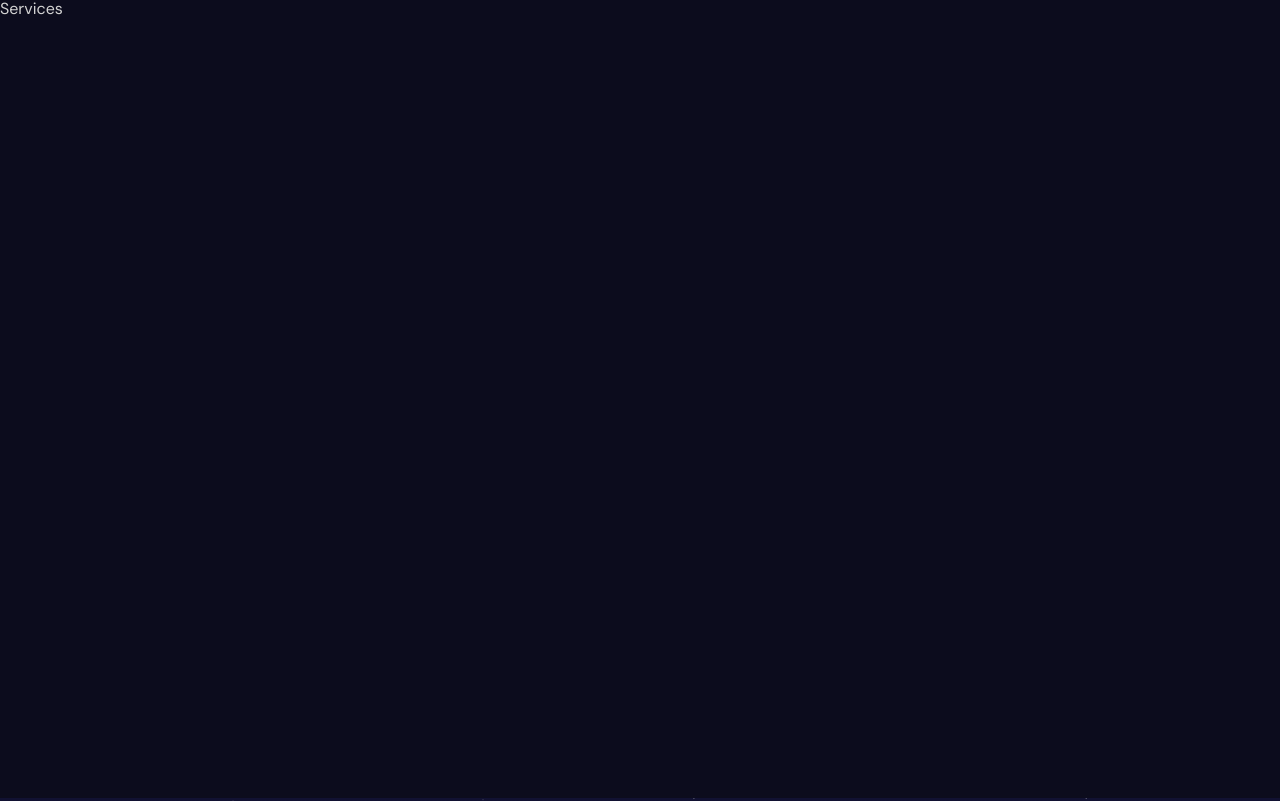
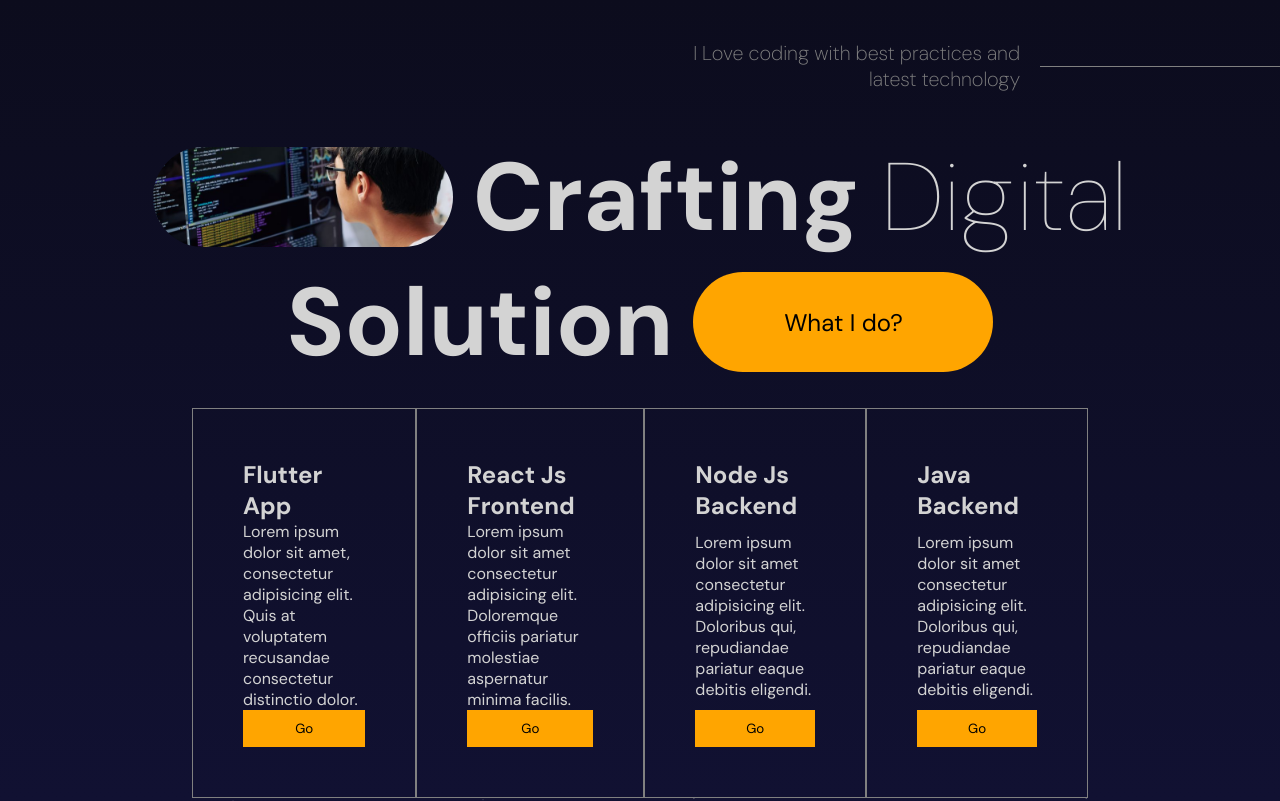
Before and after one commit to RohitBajracharya/Portfolio, a React (Vite) app: page / in a window 1280 px wide. Shown: the part 1602-2403 px from the top of the page. Built offline with nearby package versions, Linux system fonts and the light colour scheme.

Commit message:
added services section

```diff
--- a/src/App.jsx
+++ b/src/App.jsx
@@ -3,6 +3,7 @@
 import Hero from "./components/hero/Hero";
 import Navbar from "./components/navbar/Navbar";
 import Parallax from "./components/parallax/Parallax";
+import Services from "./components/services/Services";
 
 const App = () => {
   return (
@@ -14,7 +15,9 @@
       <section id="Services">
         <Parallax type="services" />
       </section>
-      <section>Services</section>
+      <section>
+        <Services />
+      </section>
       <section id="Portfolio">
         <Parallax type="portfolio" />
       </section>
--- /dev/null
+++ b/src/components/services/Services.jsx
@@ -0,0 +1,106 @@
+import { motion, useInView } from "framer-motion";
+import React, { useRef } from "react";
+import "./Services.scss";
+
+const variants = {
+  initial: {
+    x: -500,
+    y: 100,
+    opacity: 0,
+  },
+  animate: {
+    x: 0,
+    opacity: 1,
+    y: 0,
+    transition: {
+      duration: 1,
+      straggerChilder: 0.1,
+    },
+  },
+};
+
+const Services = () => {
+  const ref = useRef();
+  const isInView = useInView(ref, { margin: "-100px" });
+  return (
+    <motion.div
+      className="services"
+      variants={variants}
+      initial="initial"
+      ref={ref}
+      animate={isInView && "animate"}
+    >
+      <motion.div className="textContainer" variants={variants}>
+        <p>
+          I Love coding with best practices and <br />
+          latest technology
+        </p>
+        <hr />
+      </motion.div>
+
+      <motion.div className="titleContainer" variants={variants}>
+        <div className="title">
+          <img src="/services.jpg" alt="" />
+          <h1>
+            <motion.b whileHover={{ color: "orange" }}>Crafting</motion.b>{" "}
+            Digital
+          </h1>
+        </div>
+        <div className="title">
+          <h1>
+            <motion.b whileHover={{ color: "orange" }}>Solution</motion.b>
+          </h1>
+          <button>What I do?</button>
+        </div>
+      </motion.div>
+      <motion.div className="listContainer" variants={variants}>
+        <motion.div
+          className="box"
+          whileHover={{ background: "lightgray", color: "black" }}
+        >
+          <h2>Flutter App</h2>
+          <p>
+            Lorem ipsum dolor sit amet, consectetur adipisicing elit. Quis at
+            voluptatem recusandae consectetur distinctio dolor.
+          </p>
+          <button>Go</button>
+        </motion.div>
+        <motion.div
+          className="box"
+          whileHover={{ background: "lightgray", color: "black" }}
+        >
+          <h2>React Js Frontend</h2>
+          <p>
+            Lorem ipsum dolor sit amet consectetur adipisicing elit. Doloremque
+            officiis pariatur molestiae aspernatur minima facilis.
+          </p>
+          <button>Go</button>
+        </motion.div>
+        <motion.div
+          className="box"
+          whileHover={{ background: "lightgray", color: "black" }}
+        >
+          <h2>Node Js Backend</h2>
+          <p>
+            Lorem ipsum dolor sit amet consectetur adipisicing elit. Doloribus
+            qui, repudiandae pariatur eaque debitis eligendi.
+          </p>
+          <button>Go</button>
+        </motion.div>
+        <motion.div
+          className="box"
+          whileHover={{ background: "lightgray", color: "black" }}
+        >
+          <h2>Java Backend</h2>
+          <p>
+            Lorem ipsum dolor sit amet consectetur adipisicing elit. Doloribus
+            qui, repudiandae pariatur eaque debitis eligendi.
+          </p>
+          <button>Go</button>
+        </motion.div>
+      </motion.div>
+    </motion.div>
+  );
+};
+
+export default Services;
--- /dev/null
+++ b/src/components/services/Services.scss
@@ -0,0 +1,85 @@
+.services{
+    background: linear-gradient(180deg,#0c0c1d,#111132);
+    height: 100%;
+    display: flex;
+    flex-direction: column;
+    justify-content: space-between;
+
+    .textContainer{
+        flex: 1;
+        align-self: flex-end;
+        display: flex;
+        align-items: center;
+        gap: 20px;
+
+        p {
+            font-weight: 200;
+            font-size: 20px;
+            color: gray;
+            text-align: right;
+        }
+
+        hr {
+            width: 15rem;
+            border: none;
+            border-top: 0.5px solid gray;
+        }
+    }
+
+    .titleContainer{
+        flex: 2;
+        display: flex;
+        flex-direction: column;
+        align-items: center;
+
+        .title{
+            display: flex;
+            align-items: center;
+            gap: 20px;
+            img{
+                width: 300px;
+                height: 100px;
+                border-radius: 50px;
+                object-fit: cover;
+            }
+            h1{
+                font-size: 96px;
+                font-weight: 100;
+            }
+            button{
+                width: 300px;
+                height: 100px;
+                border-radius: 50px;
+                background-color: orange;
+                border: none;
+                font-size: 24px;
+                cursor: pointer;
+            }
+        }
+
+    }
+
+    .listContainer{
+        flex: 2;
+        display: flex;
+        max-width: 1366px;
+        margin: auto 15%;
+
+        .box{
+            padding: 50px;
+            border: 0.5px solid gray;
+            display: flex;
+            flex-direction: column;
+            justify-content: space-between;
+            cursor: pointer;
+        }
+
+        button{
+            padding: 10px;
+            background-color: orange;
+            border: none;
+            cursor: pointer;
+        }
+    }
+
+}
```
Also changed, not shown: public/services.jpg (added).
